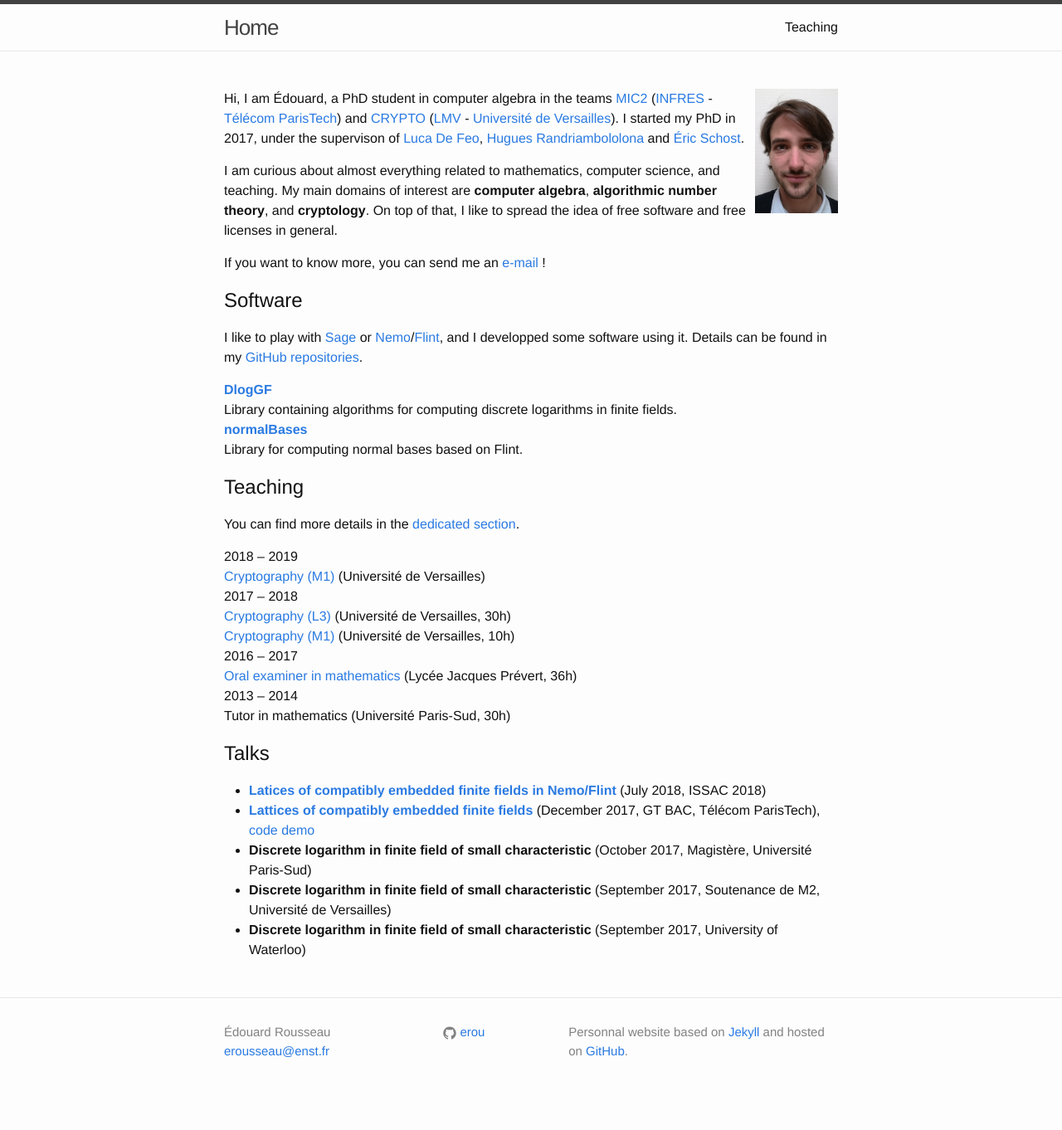
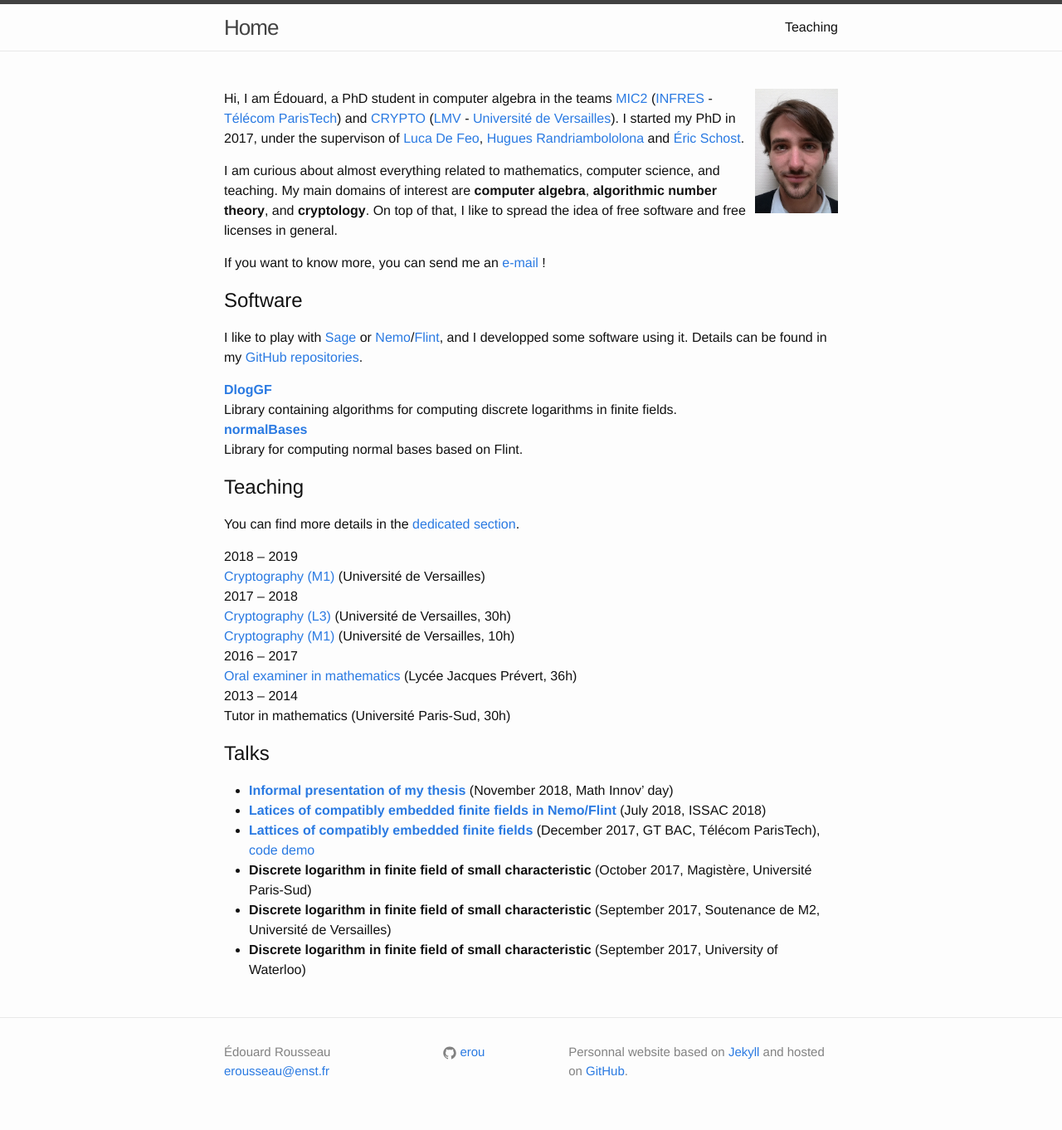
Before and after one commit to erou/erou.github.io, a Jekyll site: the page built from index.md, in a window 1280 px wide. Shown: the whole page at 83% size. Built offline with Jekyll 4.4.1, drawn with Linux system fonts in a browser that asks for light colours; before the commit the page ends 1338 px from its top, so only the background shows below that.

Commit message:
slides dim

```diff
--- a/index.md
+++ b/index.md
@@ -49,6 +49,7 @@ You can find more details in the [dedicated section](teaching).
 
 ## Talks
 
+* [**Informal presentation of my thesis**](talk-dim.pdf) (November 2018, Math Innov' day)
 * [**Latices of compatibly embedded finite fields in Nemo/Flint**](https://mybinder.org/v2/gh/erou/Nemo-embeddings-demo/master?filepath=demo.ipynb) (July 2018, ISSAC 2018)
 * [**Lattices of compatibly embedded finite fields**](talk-gtbac.pdf) (December 2017, GT BAC,
   Télécom ParisTech), [code demo](gtbac.ipynb)
```
Also changed, not shown: 1 other file.
